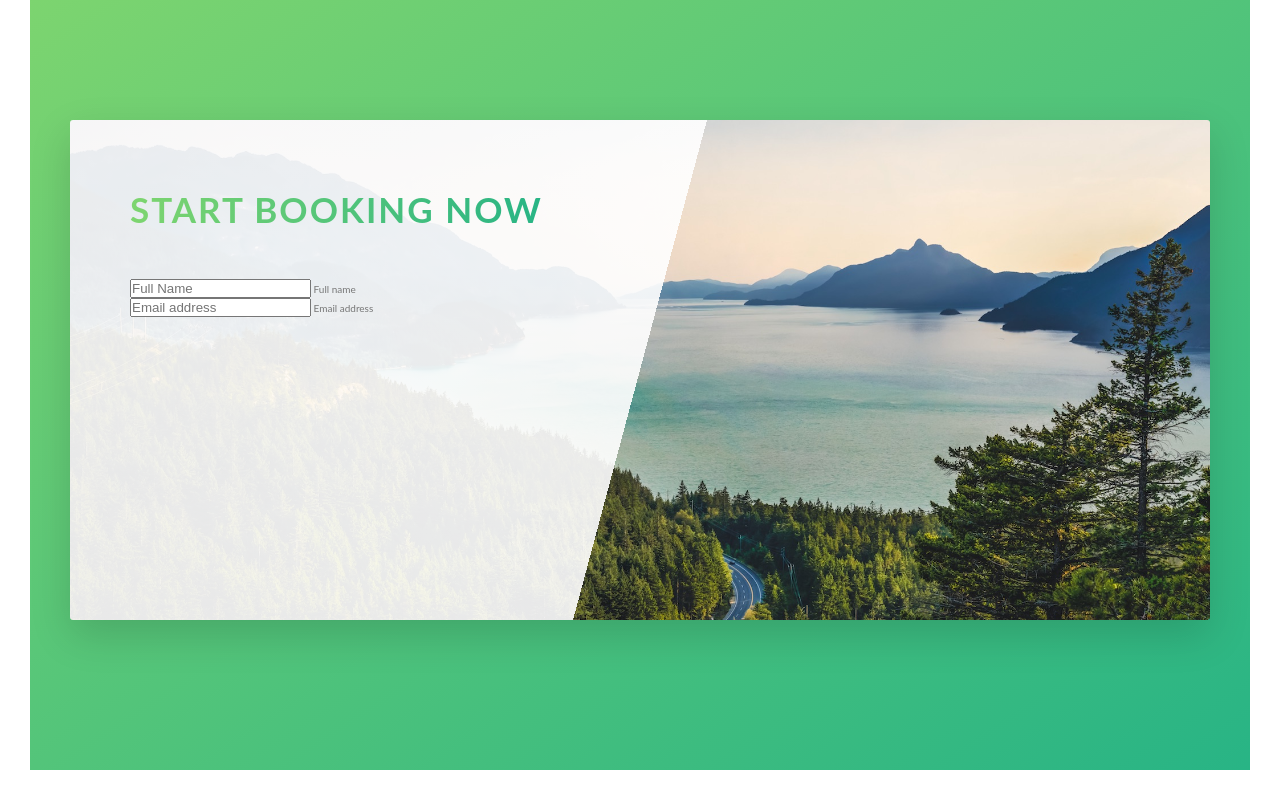
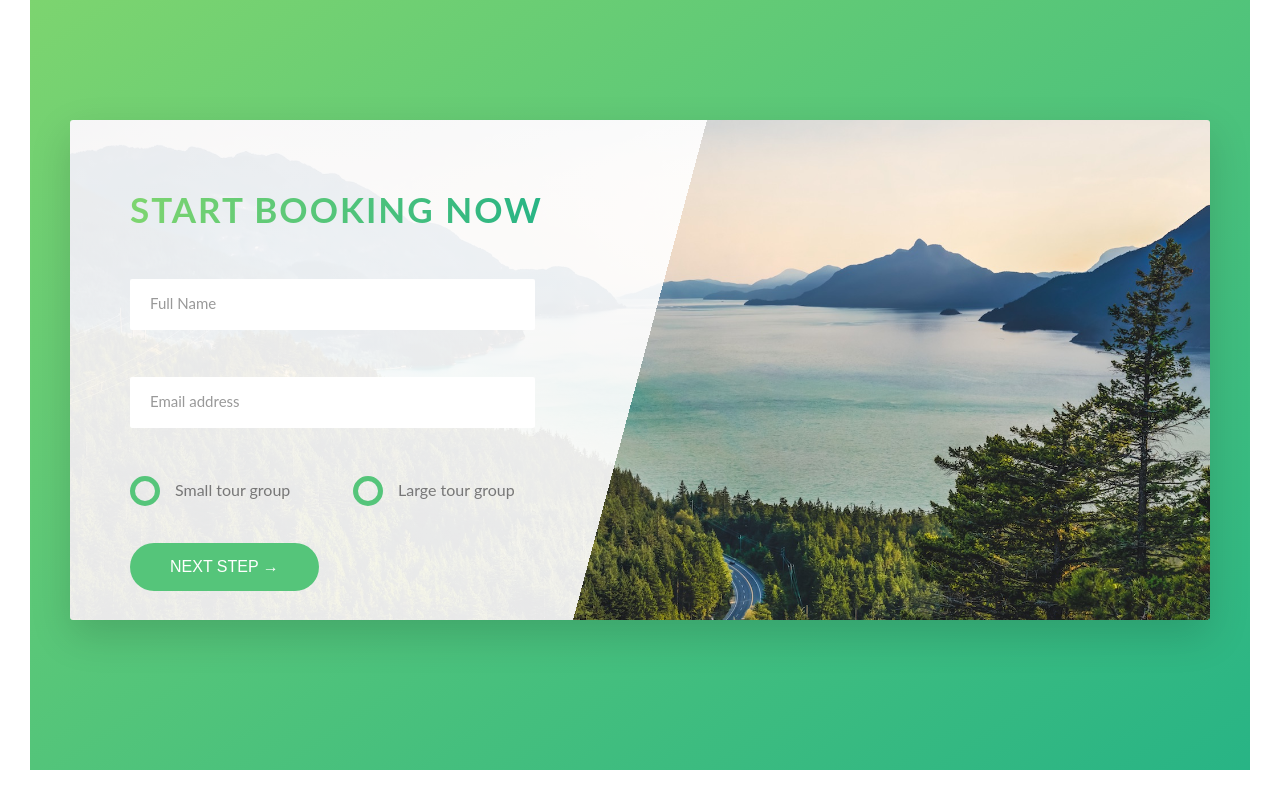
Before and after one commit to lluvialau/CSS-Learning, a website: page Natours/index.html in a window 1280 px wide. Shown: the part 4755-5555 px from the top of the page. Drawn offline with Linux system fonts and the light colour scheme.

Commit message:
Completed Form part.
Completed Form part.

```diff
--- a/Natours/index.html
+++ b/Natours/index.html
@@ -40,14 +40,20 @@
                     You're going to fall in love with nature
                 </h3>
                 <p class="paragraph">
-                        Lorem ipsum dolor sit amet, consectetur adipiscing elit, sed do eiusmod tempor incididunt ut labore et dolore magna aliqua. Ut enim ad minim veniam, quis nostrud exercitation ullamco laboris nisi ut aliquip ex ea commodo consequat. Duis aute irure dolor in reprehenderit in voluptate velit esse cillum dolore eu fugiat nulla pariatur. Excepteur sint occaecat cupidatat non proident, sunt in culpa qui officia deserunt mollit anim id est laborum.
+                    Lorem ipsum dolor sit amet, consectetur adipiscing elit, sed do eiusmod tempor incididunt ut labore
+                    et dolore magna aliqua. Ut enim ad minim veniam, quis nostrud exercitation ullamco laboris nisi ut
+                    aliquip ex ea commodo consequat. Duis aute irure dolor in reprehenderit in voluptate velit esse
+                    cillum dolore eu fugiat nulla pariatur. Excepteur sint occaecat cupidatat non proident, sunt in
+                    culpa qui officia deserunt mollit anim id est laborum.
                 </p>
 
                 <h3 class="heading-tertiary u-margin-bottom-small">
                     Live adventures like you never have before
                 </h3>
                 <p class="paragraph">
-                        Lorem ipsum dolor sit amet, consectetur adipiscing elit, sed do eiusmod tempor incididunt ut labore et dolore magna aliqua. Ut enim ad minim veniam, quis nostrud exercitation ullamco laboris nisi ut aliquip ex ea commodo consequat.
+                    Lorem ipsum dolor sit amet, consectetur adipiscing elit, sed do eiusmod tempor incididunt ut labore
+                    et dolore magna aliqua. Ut enim ad minim veniam, quis nostrud exercitation ullamco laboris nisi ut
+                    aliquip ex ea commodo consequat.
                 </p>
                 <a href="#" class="btn-text">
                     Learn more &rarr;
@@ -70,7 +76,8 @@
                     <i class="feature-box__icon icon-basic-world"></i>
                     <h3 class="heading-tertiary u-margin-bottom-small">Explor the world</h3>
                     <p class="feature-box__text">
-                            Lorem ipsum dolor sit amet, consectetur adipiscing elit, sed do eiusmod tempor incididunt ut labore et dolore magna aliqua.
+                        Lorem ipsum dolor sit amet, consectetur adipiscing elit, sed do eiusmod tempor incididunt ut
+                        labore et dolore magna aliqua.
                     </p>
                 </div>
             </div>
@@ -80,7 +87,8 @@
                     <i class="feature-box__icon icon-basic-compass"></i>
                     <h3 class="heading-tertiary u-margin-bottom-small">Meet nature</h3>
                     <p class="feature-box__text">
-                            Lorem ipsum dolor sit amet, consectetur adipiscing elit, sed do eiusmod tempor incididunt ut labore et dolore magna aliqua.
+                        Lorem ipsum dolor sit amet, consectetur adipiscing elit, sed do eiusmod tempor incididunt ut
+                        labore et dolore magna aliqua.
                     </p>
                 </div>
             </div>
@@ -90,7 +98,8 @@
                     <i class="feature-box__icon icon-basic-map"></i>
                     <h3 class="heading-tertiary u-margin-bottom-small">Find your way</h3>
                     <p class="feature-box__text">
-                            Lorem ipsum dolor sit amet, consectetur adipiscing elit, sed do eiusmod tempor incididunt ut labore et dolore magna aliqua.
+                        Lorem ipsum dolor sit amet, consectetur adipiscing elit, sed do eiusmod tempor incididunt ut
+                        labore et dolore magna aliqua.
                     </p>
                 </div>
             </div>
@@ -100,7 +109,8 @@
                     <i class="feature-box__icon icon-basic-heart"></i>
                     <h3 class="heading-tertiary u-margin-bottom-small">Live a healthier life</h3>
                     <p class="feature-box__text">
-                            Lorem ipsum dolor sit amet, consectetur adipiscing elit, sed do eiusmod tempor incididunt ut labore et dolore magna aliqua.
+                        Lorem ipsum dolor sit amet, consectetur adipiscing elit, sed do eiusmod tempor incididunt ut
+                        labore et dolore magna aliqua.
                     </p>
                 </div>
             </div>
@@ -245,7 +255,9 @@
                 <div class="story__text">
                     <h3 class="heading-tertiary u-margin-bottom-small">I had the best week ever with my family</h3>
                     <p>
-                            Lorem ipsum dolor sit amet, consectetur adipiscing elit, sed do eiusmod tempor incididunt ut labore et dolore magna aliqua. Ut enim ad minim veniam, quis nostrud exercitation ullamco laboris nisi ut aliquip ex ea commodo consequat.
+                        Lorem ipsum dolor sit amet, consectetur adipiscing elit, sed do eiusmod tempor incididunt ut
+                        labore et dolore magna aliqua. Ut enim ad minim veniam, quis nostrud exercitation ullamco
+                        laboris nisi ut aliquip ex ea commodo consequat.
                     </p>
                 </div>
             </div>
@@ -261,7 +273,9 @@
                 <div class="story__text">
                     <h3 class="heading-tertiary u-margin-bottom-small">Wow! my life is completely different now</h3>
                     <p>
-                            Lorem ipsum dolor sit amet, consectetur adipiscing elit, sed do eiusmod tempor incididunt ut labore et dolore magna aliqua. Ut enim ad minim veniam, quis nostrud exercitation ullamco laboris nisi ut aliquip ex ea commodo consequat.
+                        Lorem ipsum dolor sit amet, consectetur adipiscing elit, sed do eiusmod tempor incididunt ut
+                        labore et dolore magna aliqua. Ut enim ad minim veniam, quis nostrud exercitation ullamco
+                        laboris nisi ut aliquip ex ea commodo consequat.
                     </p>
                 </div>
             </div>
@@ -282,12 +296,36 @@
                             </h2>
                         </div>
                         <div class="form__group">
-                                <input type="text" class="form__input" placeholder="Full Name" id="name" required>
-                                <label for="name" class="form_label">Full name</label>
+                            <input type="text" class="form__input" placeholder="Full Name" id="name" autocomplete="off"
+                                   required>
+                            <label for="name" class="form__label">Full name</label>
                         </div>
                         <div class="form__group">
-                                <input type="email" class="form__input" placeholder="Email address" id="email" required>
-                                <label for="email" class="form_label">Email address</label>
+                            <input type="email" class="form__input" placeholder="Email address" id="email"
+                                   autocomplete="off" required>
+                            <label for="email" class="form__label">Email address</label>
+                        </div>
+
+                        <div class="form__group u-margin-bottom-medium">
+                            <div class="form__radio-group">
+                                <input type="radio" class="form__radio-input" id="small" name="size">
+                                <label for="small" class="form__radio-label">
+                                    <span class="form__radio-button"></span>
+                                    Small tour group
+                                </label>
+                            </div>
+
+                            <div class="form__radio-group">
+                                <input type="radio" class="form__radio-input" id="large" name="size">
+                                <label for="large" class="form__radio-label">
+                                    <span class="form__radio-button"></span>
+                                    Large tour group
+                                </label>
+                            </div>
+                        </div>
+
+                        <div class="form__group">
+                            <button class="btn btn--green">Next step &rarr;</button>
                         </div>
                     </form>
                 </div>
--- a/Natours/sass/abstracts/_variables.scss
+++ b/Natours/sass/abstracts/_variables.scss
@@ -15,7 +15,10 @@ $color-grey-light-1:#f7f7f7;
 $color-grey-light-2:#eee;
 
 
+
 $color-grey-dark: #777;
+$color-grey-dark-2: #999;
+
 $color-white: #fff;
 $color-black: #000;
 
--- a/Natours/sass/base/_utilities.scss
+++ b/Natours/sass/base/_utilities.scss
@@ -1,24 +1,24 @@
 .u-center-text{
-  text-align: center;
+  text-align: center !important;
 }
 
 .u-margin-bottom-big{
-  margin-bottom: 8rem;
+  margin-bottom: 8rem !important;
 }
 
 .u-margin-bottom-medium{
-  margin-bottom: 4rem;
+  margin-bottom: 4rem !important;
 }
 
 .u-margin-bottom-small{
-  margin-bottom: 1.5rem;
+  margin-bottom: 1.5rem !important;
 }
 
 
 .u-margin-top-big{
-  margin-bottom: 8rem;
+  margin-bottom: 8rem !important;
 }
 
 .u-margin-top-huge{
-  margin-bottom: 10rem;
+  margin-bottom: 10rem !important;
 }
--- a/Natours/sass/components/_button.scss
+++ b/Natours/sass/components/_button.scss
@@ -1,4 +1,5 @@
 .btn {
+  &,
   &:link,
   &:visited {
     text-transform: uppercase;
@@ -9,6 +10,11 @@
     transition: all .2s;
     position: relative;
     font-size: $default-font-size;
+
+    //Change for <button> element
+    border:none;
+    cursor: pointer;
+
   }
 
   &:hover {
@@ -21,7 +27,9 @@
     }
   }
 
-  &:active {
+  &:active,
+  &:focus {
+    outline: none;
     transform: translateY(-.1rem);
     box-shadow: 0 .5rem 1rem rgba($color-black, .2);
   }
--- /dev/null
+++ b/Natours/sass/components/form.scss
@@ -0,0 +1,95 @@
+.form{
+  &__group:not(:last-child) {
+    margin-bottom: 2rem;
+  }
+
+  &__input {
+    font-size: 1.5rem;
+    font-family: inherit;
+    color: inherit;
+    padding: 1.5rem 2rem;
+    border-radius: 2px;
+    background-color: rbga($color-white, .5);
+    border: none;
+    border-bottom: 3px solid transparent;
+    width: 90%;
+    display: block;
+    transition: all .3s;
+
+    &:focus {
+      outline: none;
+      box-shadow: 0 1rem 2rem rgba($color-black, .1);
+      border-bottom: 3px solid $color-primary;
+    }
+
+    &:focus:invalid {
+      border-bottom: 3px solid $color-secondary-dark;
+    }
+
+    &::-webkit-input-placeholder {
+      color: $color-grey-dark-2;
+    }
+  }
+
+
+  &__label {
+    font-size: 1.2rem;
+    font-weight: 700;
+    margin-left: 2rem;
+    margin-top: .7rem;
+    display: block;
+    transition: all .3s;
+  }
+
+  &__input:placeholder-shown + &__label {
+    opacity: 0;
+    visibility: hidden;
+    transform: translateY(-4rem);
+  }
+
+  &__radio-group{
+    width:49%;
+    display: inline-block;
+  }
+
+  &__radio-label{
+    font-size: $default-font-size;
+    cursor: pointer;
+    position: relative;
+    padding-left: 4.5rem;
+  }
+
+  &__radio-input{
+    display: none;
+  }
+
+  &__radio-button{
+    height: 3rem;
+    width: 3rem;
+    border:5px solid $color-primary;
+    border-radius: 50%;
+    display: inline-block;
+    position: absolute;
+    left: 0;
+    top: -.4rem;
+
+    &::after{
+      content: "";
+      display: block;
+      height: 1.3rem;
+      width: 1.3rem;
+      border-radius: 50%;
+      position: absolute;
+      top: 50%;
+      left: 50%;
+      transform: translate(-50%, -50%);
+      background-color: $color-primary;
+      opacity: 0;
+      transition: opacity .2s;
+    }
+  }
+
+  &__radio-input:checked ~ &__radio-label &__radio-button::after{
+    opacity: 1;
+  }
+}
--- a/Natours/sass/main.scss
+++ b/Natours/sass/main.scss
@@ -13,6 +13,7 @@
 @import "components/card";
 @import "components/story";
 @import "components/bg-video";
+@import "components/form";
 
 
 @import "layout/header";
```
Also changed, not shown: Natours/css/style.css. Lines whose indentation alone changed are shown as unchanged.
